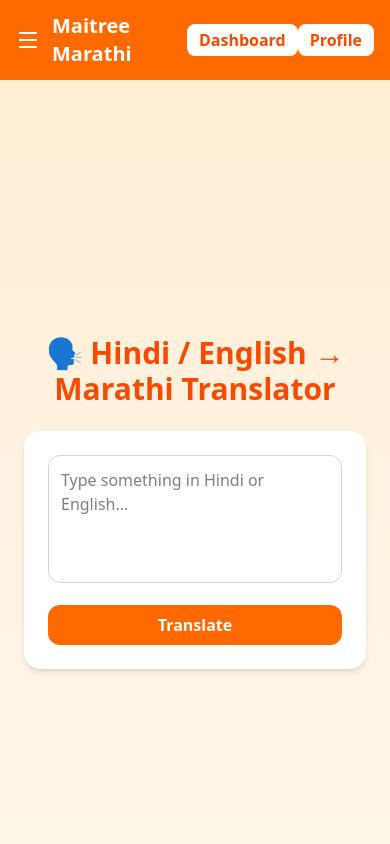
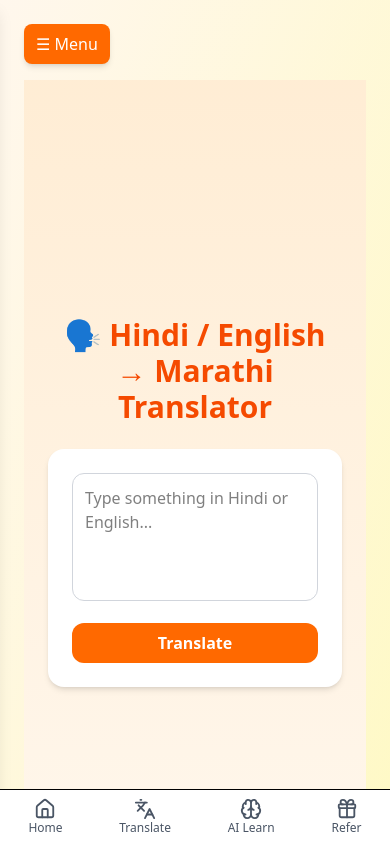
Before and after one commit to Dkpandey2025/maitreemarathi, a React (Vite) app in the folder maitreemarathi/: page /translate in a window 390 px wide. Shown: the top 844 px of the page. Built offline with nearby package versions, Linux system fonts and the light colour scheme.

Commit message:
dashboard fix and mobile view added

```diff
--- /dev/null
+++ b/maitreemarathi/src/components/BottomNav.jsx
@@ -0,0 +1,48 @@
+import React from "react";
+import { NavLink } from "react-router-dom";
+import { Home, Languages, Brain, Gift } from "lucide-react";
+
+export default function BottomNav() {
+  return (
+    <nav className="fixed bottom-0 left-0 right-0 z-50 bg-white shadow-lg border-t sm:hidden">
+      <div className="flex justify-around py-2">
+
+        {/* Home */}
+        <NavLink
+          to="/home"
+          className="flex flex-col items-center text-gray-600 hover:text-orange-600"
+        >
+          <Home size={22} />
+          <span className="text-xs">Home</span>
+        </NavLink>
+
+        {/* Translate */}
+        <NavLink
+          to="/translate"
+          className="flex flex-col items-center text-gray-600 hover:text-orange-600"
+        >
+          <Languages size={22} />
+          <span className="text-xs">Translate</span>
+        </NavLink>
+
+        {/* AI Learn */}
+        <NavLink
+          to="/ai"
+          className="flex flex-col items-center text-gray-600 hover:text-orange-600"
+        >
+          <Brain size={22} />
+          <span className="text-xs">AI Learn</span>
+        </NavLink>
+
+        {/* Refer */}
+        <NavLink
+          to="/refer"
+          className="flex flex-col items-center text-gray-600 hover:text-orange-600"
+        >
+          <Gift size={22} />
+          <span className="text-xs">Refer</span>
+        </NavLink>
+      </div>
+    </nav>
+  );
+}
--- a/maitreemarathi/src/components/Logout.jsx
+++ b/maitreemarathi/src/components/Logout.jsx
@@ -1,5 +1,6 @@
 import React from "react";
 import { useNavigate } from "react-router-dom";
+import DashboardLayout from "../layout/DashboardLayout";
 
 export default function Logout() {
   const navigate = useNavigate();
@@ -19,6 +20,7 @@ export default function Logout() {
   const user = JSON.parse(localStorage.getItem("loggedInUser"));
 
   return (
+    <DashboardLayout>
     <div className="flex flex-col items-center justify-center min-h-screen bg-orange-50">
       <div className="bg-white p-8 rounded-2xl shadow-lg w-96 text-center">
         <h1 className="text-2xl font-bold text-orange-600 mb-4">
@@ -35,5 +37,6 @@ export default function Logout() {
         </button>
       </div>
     </div>
+    </DashboardLayout>
   );
 }
--- a/maitreemarathi/src/layout/DashboardLayout.jsx
+++ b/maitreemarathi/src/layout/DashboardLayout.jsx
@@ -1,19 +1,51 @@
+// import React, { useState } from "react";
+// import Sidebar from "../components/Sidebar";
+// import Footer from "../components/Footer";
+
+// export default function DashboardLayout({ children }) {
+//   const [sidebarOpen, setSidebarOpen] = useState(false);
+
+//   return (
+//     <div className="flex flex-col min-h-screen bg-gradient-to-br from-orange-50 to-yellow-100">
+
+//       {/* Sidebar */}
+//       <Sidebar open={sidebarOpen} closeSidebar={() => setSidebarOpen(false)} />
+
+//       {/* Main Dashboard Content */}
+//       <main className="flex-grow p-6 sm:ml-64">
+//         {/* Mobile sidebar toggle button */}
+//         <button
+//           className="sm:hidden mb-4 bg-orange-500 text-white px-3 py-2 rounded-lg shadow-md"
+//           onClick={() => setSidebarOpen(true)}
+//         >
+//           ☰ Menu
+//         </button>
+
+//         {children}
+//       </main>
+
+//       {/* Footer */}
+//       <Footer />
+//     </div>
+//   );
+// }
+
 import React, { useState } from "react";
 import Sidebar from "../components/Sidebar";
 import Footer from "../components/Footer";
+import BottomNav from "../components/BottomNav";
 
 export default function DashboardLayout({ children }) {
   const [sidebarOpen, setSidebarOpen] = useState(false);
 
   return (
     <div className="flex flex-col min-h-screen bg-gradient-to-br from-orange-50 to-yellow-100">
-
-      {/* Sidebar */}
+      {/* Sidebar for Desktop */}
       <Sidebar open={sidebarOpen} closeSidebar={() => setSidebarOpen(false)} />
 
-      {/* Main Dashboard Content */}
-      <main className="flex-grow p-6 sm:ml-64">
-        {/* Mobile sidebar toggle button */}
+      {/* Main Content */}
+      <main className="flex-grow p-6 sm:ml-64 mb-16 sm:mb-0">
+        {/* Mobile Menu Button */}
         <button
           className="sm:hidden mb-4 bg-orange-500 text-white px-3 py-2 rounded-lg shadow-md"
           onClick={() => setSidebarOpen(true)}
@@ -24,8 +56,13 @@ export default function DashboardLayout({ children }) {
         {children}
       </main>
 
-      {/* Footer */}
-      <Footer />
+      {/* Footer only on desktop */}
+      <div className="hidden sm:block">
+        <Footer />
+      </div>
+
+      {/* Mobile Bottom Navigation */}
+      <BottomNav />
     </div>
   );
 }
--- a/maitreemarathi/src/pages/BeginnerPage.jsx
+++ b/maitreemarathi/src/pages/BeginnerPage.jsx
@@ -1,8 +1,10 @@
 // src/pages/BeginnerPage.jsx
 import React from "react";
+import DashboardLayout from "../layout/DashboardLayout";
 
 export default function BeginnerPage() {
   return (
+    <DashboardLayout>
     <div className="min-h-screen flex flex-col items-center justify-center bg-orange-50 text-gray-800">
       <h1 className="text-4xl font-bold text-orange-600 mb-4">
         Beginner Lessons
@@ -11,5 +13,6 @@ export default function BeginnerPage() {
         Start your journey with simple Marathi lessons designed for beginners.
       </p>
     </div>
+    </DashboardLayout>
   );
 }
--- a/maitreemarathi/src/pages/ProfilePage.jsx
+++ b/maitreemarathi/src/pages/ProfilePage.jsx
@@ -1,28 +1,121 @@
-// src/pages/ProfilePage.jsx
-import React from "react";
+// // src/pages/ProfilePage.jsx
+// import React from "react";
+// import DashboardLayout from "../layout/DashboardLayout";
+
+// export default function ProfilePage() {
+//   const user = {
+//     name: "Manish Kumar",
+//     email: "manish@example.com",
+//     plan: "Premium",
+//   };
+
+//   return (
+//     <DashboardLayout>
+//     <div className="min-h-screen bg-orange-50 p-6 flex justify-center items-center">
+//       <div className="bg-white rounded-2xl shadow-xl p-8 w-full max-w-md text-center">
+//         <img
+//           src="https://cdn-icons-png.flaticon.com/512/1077/1077012.png"
+//           alt="profile"
+//           className="w-24 h-24 mx-auto mb-4"
+//         />
+//         <h2 className="text-2xl font-bold text-orange-600 mb-2">{user.name}</h2>
+//         <p className="text-gray-600">{user.email}</p>
+//         <p className="mt-4 text-sm text-gray-700">
+//           Subscription: <span className="font-semibold text-orange-500">{user.plan}</span>
+//         </p>
+//       </div>
+//     </div>
+//     </DashboardLayout>
+//   );
+// }
+
+
+import React, { useEffect, useState } from "react";
 import DashboardLayout from "../layout/DashboardLayout";
+import { useNavigate } from "react-router-dom";
+import { Wallet, LogOut } from "lucide-react";
 
 export default function ProfilePage() {
-  const user = {
-    name: "Manish Kumar",
-    email: "manish@example.com",
-    plan: "Premium",
+  const [user, setUser] = useState({});
+  const navigate = useNavigate();
+
+  // Load user data dynamically from localStorage
+  useEffect(() => {
+    const loggedUser = JSON.parse(localStorage.getItem("loggedInUser"));
+    if (loggedUser) {
+      setUser(loggedUser);  // ✅ dynamic user set here
+    }
+  }, []);
+
+  const handleLogout = () => {
+    localStorage.removeItem("loggedInUser");
+    alert("You have been logged out!");
+    navigate("/login");
+  };
+
+  const goToWallet = () => {
+    navigate("/wallet");
   };
 
   return (
     <DashboardLayout>
-    <div className="min-h-screen bg-orange-50 p-6 flex justify-center items-center">
-      <div className="bg-white rounded-2xl shadow-xl p-8 w-full max-w-md text-center">
+      <div className="p-6 max-w-lg mx-auto">
+        <div className="bg-white rounded-2xl shadow-xl p-8">
+
+          {/* Profile Avatar */}
+          <div className="flex flex-col items-center">
             <img
               src="https://cdn-icons-png.flaticon.com/512/1077/1077012.png"
               alt="profile"
-          className="w-24 h-24 mx-auto mb-4"
+              className="w-28 h-28 rounded-full mb-4 shadow"
             />
-        <h2 className="text-2xl font-bold text-orange-600 mb-2">{user.name}</h2>
-        <p className="text-gray-600">{user.email}</p>
-        <p className="mt-4 text-sm text-gray-700">
-          Subscription: <span className="font-semibold text-orange-500">{user.plan}</span>
+
+            <h2 className="text-2xl font-bold text-orange-600">
+              {user?.name || "User"}
+            </h2>
+
+            <p className="text-gray-600">{user?.email || "No email available"}</p>
+
+            <p className="text-gray-600 text-sm mt-1">
+              Phone: {user?.phone || "Not available"}
             </p>
+
+            {/* Plan */}
+            <div className="mt-4 bg-orange-100 px-4 py-2 rounded-xl text-orange-700 text-sm font-semibold">
+              {user?.plan ? `Plan: ${user.plan}` : "Free Plan"}
+            </div>
+          </div>
+
+          <hr className="my-6 border-gray-200" />
+
+          {/* Wallet Section */}
+          <div className="bg-orange-50 p-4 rounded-xl flex items-center justify-between shadow-sm">
+            <div>
+              <p className="text-gray-700 text-sm font-semibold">Wallet Balance</p>
+              <h3 className="text-xl font-bold text-green-600">
+                ₹{user?.wallet || 0}
+              </h3>
+            </div>
+
+            <button
+              onClick={goToWallet}
+              className="flex items-center gap-2 bg-orange-600 text-white px-4 py-2 rounded-xl hover:bg-orange-700 transition"
+            >
+              <Wallet size={18} />
+              Open Wallet
+            </button>
+          </div>
+
+          <hr className="my-6 border-gray-200" />
+
+          {/* Logout Button */}
+          <button
+            onClick={handleLogout}
+            className="w-full bg-red-500 text-white py-3 rounded-xl flex items-center justify-center gap-2 font-semibold hover:bg-red-600 transition"
+          >
+            <LogOut size={20} />
+            Logout
+          </button>
         </div>
       </div>
     </DashboardLayout>
--- a/maitreemarathi/src/pages/TranslatePage.jsx
+++ b/maitreemarathi/src/pages/TranslatePage.jsx
@@ -1,6 +1,7 @@
 import React, { useState } from "react";
 import Navbar from "../components/Navbar";
 import Footer from "../components/Footer";
+import DashboardLayout from "../layout/DashboardLayout";
 
 export default function TranslatePage() {
   const [inputText, setInputText] = useState("");
@@ -29,7 +30,8 @@ export default function TranslatePage() {
 
   return (
     <>
-      <Navbar />
+    <DashboardLayout>
+
       <div className="min-h-screen flex flex-col items-center justify-center bg-gradient-to-b from-orange-100 to-orange-50 p-6">
         <h1 className="text-3xl font-bold text-orange-600 mb-6 text-center">
           🗣️ Hindi / English → Marathi Translator
@@ -61,7 +63,7 @@ export default function TranslatePage() {
           )}
         </div>
       </div>
-      <Footer />
+    </DashboardLayout>
     </>
   );
 }
```
Also changed, not shown: maitreemarathi/src/pages/ReferPage.jsx (+99 -4 lines). Lines whose indentation alone changed are shown as unchanged.
